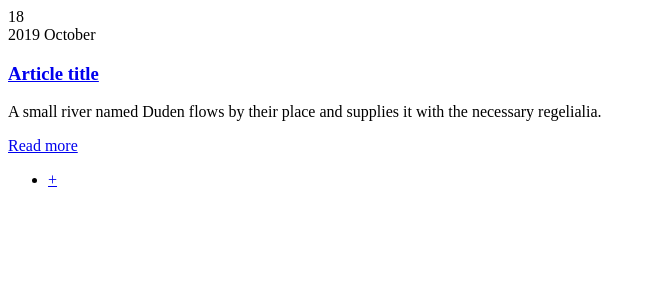
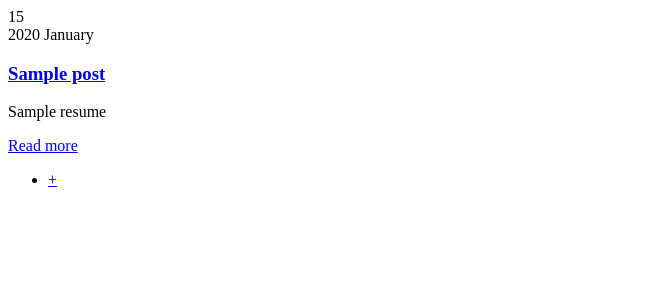
Before and after one commit to LambrechtBernadette/READ_IT-2026, a PHP site: template app/views/posts/index.php in a window 1280 px wide. Shown: the top 300 px of the page, without its empty margins (0-652 px from the left). Run offline with PHP 8.4, Linux system fonts and the light colour scheme; the template is opened without the code that fills it: most values are stand-ins (such as "Sample title", 1, 10 or a date in 2020); grey boxes marked "Sample" are stand-in pictures.

Commit message:
Route détail d'un poste Mise en place de la toute des détails d'un post (hormis tags, author et comments)

```diff
--- a/app/views/posts/index.php
+++ b/app/views/posts/index.php
@@ -13,24 +13,28 @@
               <div class="row d-flex">
 <!-- LISTE DES POSTS -->
 
-                <?php foreach ($posts as $post): ?>
+                <?php
+                  foreach ($posts as $post):
+                  $created_at = strtotime ($post['created_at']);
+                  ?>
+
                 <div class="col-md-6 d-flex ftco-animate">
                 	<div class="blog-entry justify-content-end">
-                    <a href="article.html" class="block-20" style="background-image: url('images/<?php echo $post ['image']; ?>');">
+                    <a href="?postId=<?php echo $post['id']; ?>" class="block-20" style="background-image: url('images/<?php echo $post['image']; ?>');">
                     </a>
                     <div class="text p-4 float-right d-block">
                     	<div class="topper d-flex align-items-center">
                     		<div class="one py-2 pl-3 pr-1 align-self-stretch">
-                    			<span class="day">18</span>
+                    			<span class="day"><?php echo date('d',$created_at);?></span>
                     		</div>
                     		<div class="two pl-0 pr-3 py-2 align-self-stretch">
-                    			<span class="yr">2019</span>
-                    			<span class="mos">October</span>
+                    			<span class="yr"><?php echo date('Y',$created_at);?></span>
+                    			<span class="mos"><?php echo date('F',$created_at);?></span>
                     		</div>
                     	</div>
-                    	<h3 class="heading mb-3"><a href="#">Article title</a></h3>
-                      <p>A small river named Duden flows by their place and supplies it with the necessary regelialia.</p>
-                      <p><a href="article.html" class="btn-custom"><span class="ion-ios-arrow-round-forward mr-3"></span>Read more</a></p>
+                    	<h3 class="heading mb-3"><a href="?postId=<?php echo $post['id']; ?>"><?php echo $post ['title']; ?></a></h3>
+                      <p><?php echo $post ['resume']; ?></p>
+                      <p><a href="?postId=<?php echo $post['id']; ?>" class="btn-custom"><span class="ion-ios-arrow-round-forward mr-3"></span>Read more</a></p>
                     </div>
                   </div>
                 </div>
```
Also changed, not shown: app/controllers/postsController.php (+17 -2 lines), app/models/postsModel.php (+20 -6 lines), app/routers/index.php (+13 -1 lines), app/views/posts/show.php (added, +20 -0 lines).
